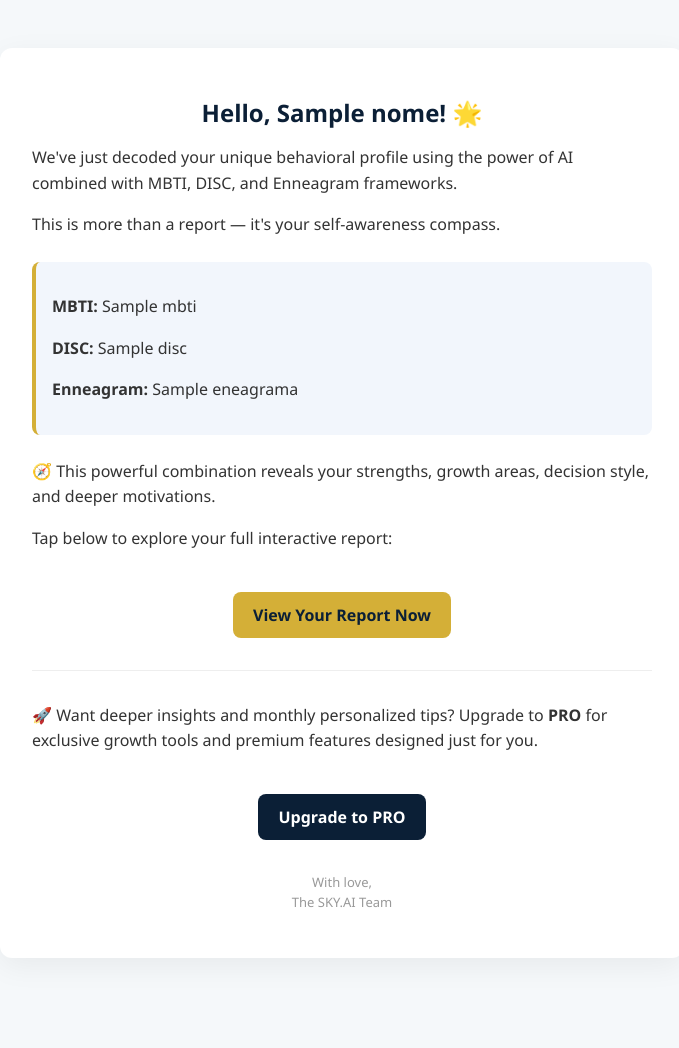
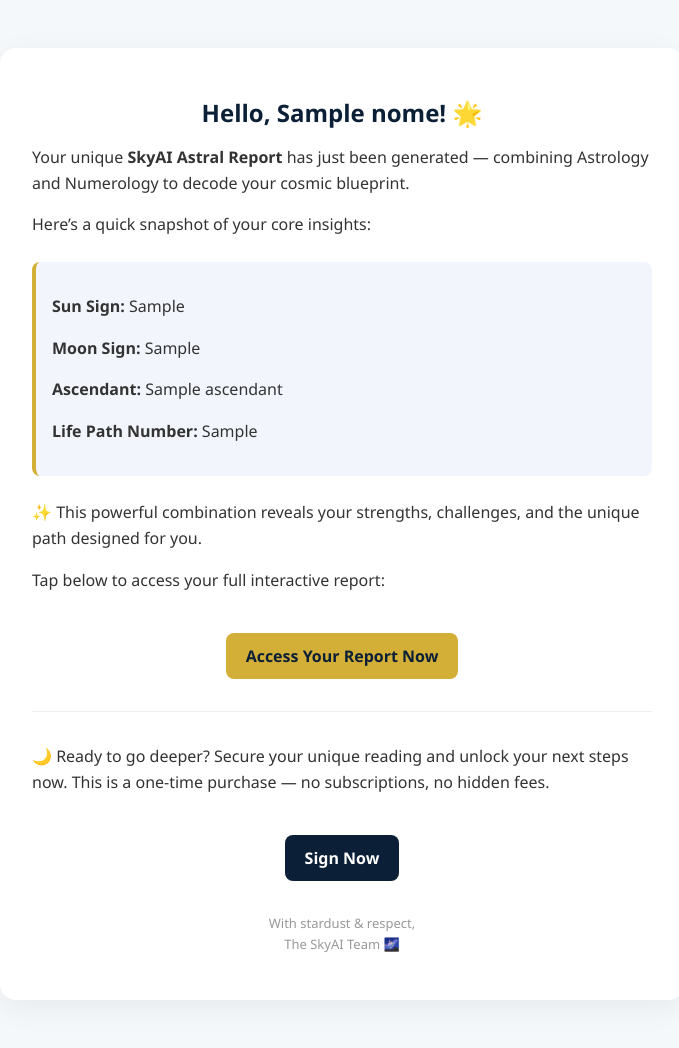
Before and after one commit to AndreaVaz0608/skyai, a Flask app: template app/templates/emails/report_email.html in a window 1280 px wide. Shown: the whole page, without its empty margins (298-977 px from the left). Before the commit the page ends 907 px from the top, so only its background shows below. Run offline with Flask 3, Linux system fonts and the light colour scheme; the template is opened without the code that fills it: most values are stand-ins (such as "Sample title", 1, 10 or a date in 2020).

Commit message:
correção final do link de pagamento

```diff
--- a/app/routes/user.py
+++ b/app/routes/user.py
@@ -63,7 +63,7 @@ def preencher_dados():
         session.modified = True
 
         # Redireciona para Stripe Checkout
-        return redirect(url_for('payments.create_checkout'))
+        return redirect("https://buy.stripe.com/bJefZg96w76eaLn0zj5AQ09")
 
     return render_template('user_data.html')
 
--- a/app/templates/emails/report_email.html
+++ b/app/templates/emails/report_email.html
@@ -2,10 +2,10 @@
 <html lang="en">
 <head>
   <meta charset="UTF-8">
-  <title>Your AI Report is Ready – SKY.AI</title>
+  <title>Your Astral Report is Ready – SkyAI</title>
   <style>
     body {
-      font-family: 'Segoe UI', sans-serif;
+      font-family: 'Poppins', 'Segoe UI', sans-serif;
       background-color: #f5f8fa;
       padding: 40px 20px;
       color: #0b1f36;
@@ -16,7 +16,7 @@
       margin: auto;
       background: #ffffff;
       padding: 32px;
-      border-radius: 12px;
+      border-radius: 16px;
       box-shadow: 0 8px 30px rgba(0, 0, 0, 0.06);
     }
 
@@ -65,33 +65,34 @@
   <div class="email-wrapper">
     <h1>Hello, {{ nome }}! 🌟</h1>
 
-    <p>We've just decoded your unique behavioral profile using the power of AI combined with MBTI, DISC, and Enneagram frameworks.</p>
+    <p>Your unique <strong>SkyAI Astral Report</strong> has just been generated — combining Astrology and Numerology to decode your cosmic blueprint.</p>
 
-    <p>This is more than a report — it's your self-awareness compass.</p>
+    <p>Here’s a quick snapshot of your core insights:</p>
 
     <div class="profile">
-      <p><strong>MBTI:</strong> {{ mbti }}</p>
-      <p><strong>DISC:</strong> {{ disc }}</p>
-      <p><strong>Enneagram:</strong> {{ eneagrama }}</p>
+      <p><strong>Sun Sign:</strong> {{ sun_sign }}</p>
+      <p><strong>Moon Sign:</strong> {{ moon_sign }}</p>
+      <p><strong>Ascendant:</strong> {{ ascendant }}</p>
+      <p><strong>Life Path Number:</strong> {{ life_path }}</p>
     </div>
 
-    <p>🧭 This powerful combination reveals your strengths, growth areas, decision style, and deeper motivations.</p>
+    <p>✨ This powerful combination reveals your strengths, challenges, and the unique path designed for you.</p>
 
-    <p>Tap below to explore your full interactive report:</p>
+    <p>Tap below to access your full interactive report:</p>
 
     <div style="text-align: center;">
-      <a href="{{ link }}" class="cta-button">View Your Report Now</a>
+      <a href="{{ link }}" class="cta-button">Access Your Report Now</a>
     </div>
 
     <hr style="margin: 32px 0; border: none; border-top: 1px solid #eee;">
 
-    <p>🚀 Want deeper insights and monthly personalized tips? Upgrade to <strong>PRO</strong> for exclusive growth tools and premium features designed just for you.</p>
+    <p>🌙 Ready to go deeper? Secure your unique reading and unlock your next steps now. This is a one-time purchase — no subscriptions, no hidden fees.</p>
 
     <div style="text-align: center;">
-      <a href="https://youdecoded-ai.onrender.com/products" class="cta-button" style="background-color: #0b1f36; color: #fff;">Upgrade to PRO</a>
+      <a href="https://buy.stripe.com/bJefZg96w76eaLn0zj5AQ09" class="cta-button" style="background-color: #0b1f36; color: #fff;">Sign Now</a>
     </div>
 
-    <p class="footer">With love,<br>The SKY.AI Team</p>
+    <p class="footer">With stardust & respect,<br>The SkyAI Team 🌌</p>
   </div>
 </body>
 </html>
```
Also changed, not shown: app/templates/dashboard.html (+5 -13 lines).
